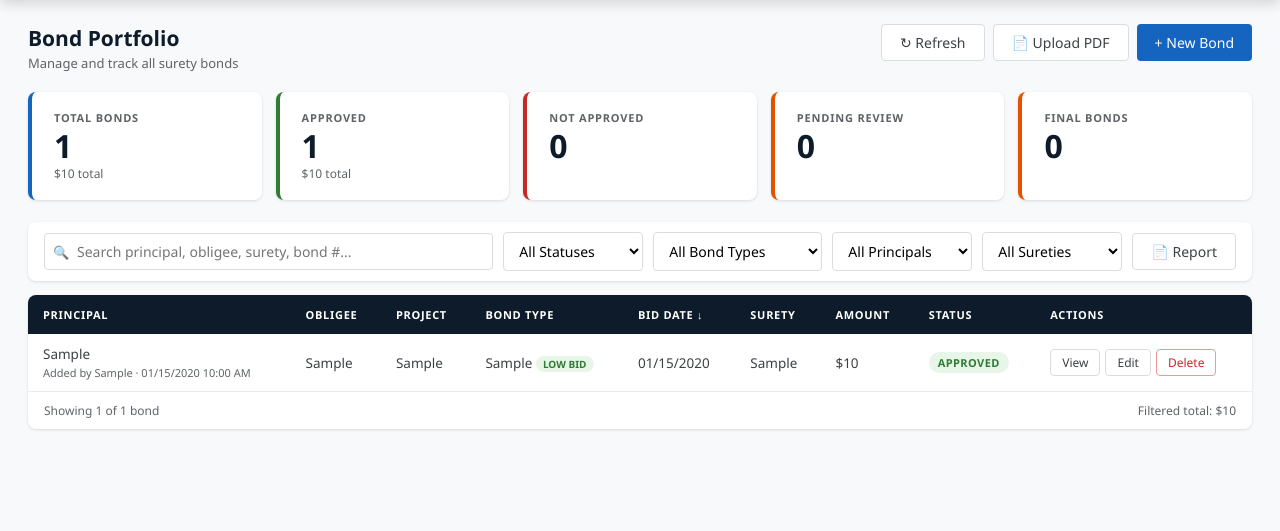
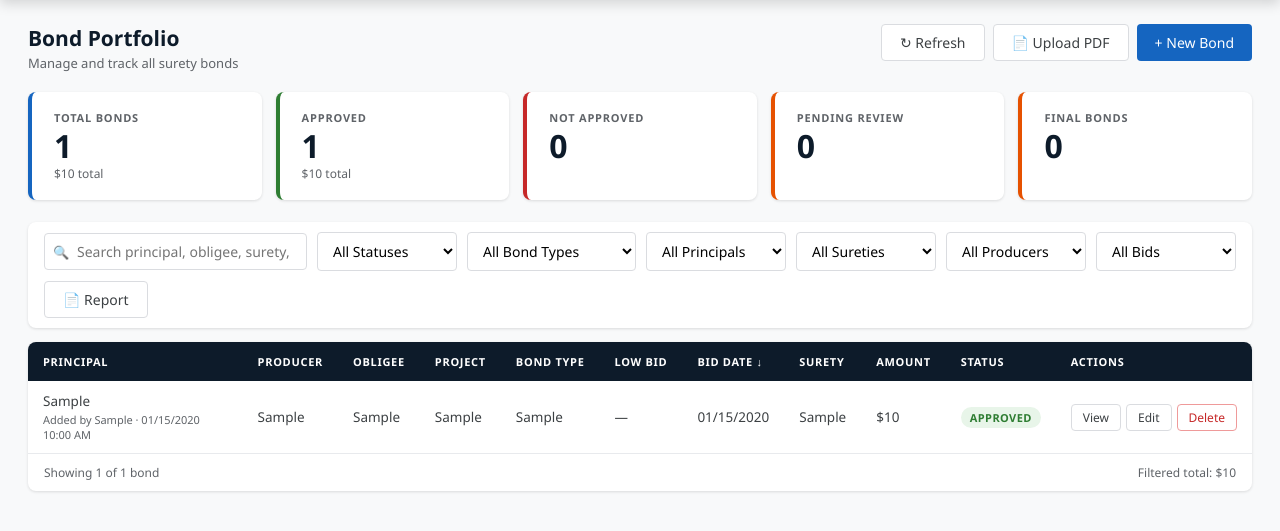
Before and after one commit to councilcomputing-boop/Projects, a Flask app: page / in a window 1280 px wide. Shown: the part 60-591 px from the top of the page. Run offline with Flask 3, Linux system fonts and the light colour scheme; a user stored in the database is signed in; tables that the repository leaves empty hold one stand-in row (values such as "Sample post").

Commit message:
Add Producer field and Low Bid quick-toggle to Bond Tracker
Producer is a new optional field on bonds (form, table column, filter,
sort, Excel report, activity log). Low Bid moves from a form-only
checkbox to a sortable/filterable column with a click-to-toggle badge
on Bid Bonds, so it can be flipped without opening the edit form.

Also fixes a pre-existing SQLite migration gap: several bond columns
and the users invite_token/invite_expires columns were only ever
migrated on Postgres, breaking local SQLite dev.

```diff
--- a/Bond App/app.py
+++ b/Bond App/app.py
@@ -116,6 +116,7 @@ def create_bond():
         bond_type            = data['bond_type'],
         principal            = data['principal'].strip(),
         obligee              = data['obligee'].strip(),
+        producer             = data.get('producer', '').strip(),
         project              = data.get('project', '').strip(),
         project_description  = data.get('project_description', '').strip(),
         surety               = data['surety'].strip(),
@@ -152,6 +153,7 @@ def update_bond(bond_id):
     bond.bond_type           = data.get('bond_type',           bond.bond_type)
     bond.principal           = data.get('principal',           bond.principal).strip()
     bond.obligee             = data.get('obligee',             bond.obligee).strip()
+    bond.producer            = data.get('producer',            bond.producer or '').strip()
     bond.project             = data.get('project',             bond.project or '').strip()
     bond.project_description = data.get('project_description', bond.project_description or '').strip()
     bond.surety              = data.get('surety',              bond.surety).strip()
@@ -167,6 +169,23 @@ def update_bond(bond_id):
     bond.low_bid             = bool(data.get('low_bid', bond.low_bid or False))
     bond.updated_by          = current_user.username
     bond.updated_at          = datetime.utcnow()
+
+    log_action(bond, 'updated', old_data)
+    db.session.commit()
+
+    return jsonify(bond.to_dict())
+
+
+@app.route('/api/bonds/<int:bond_id>/low-bid', methods=['PUT'])
+@login_required
+def toggle_low_bid(bond_id):
+    bond = Bond.query.get_or_404(bond_id)
+    old_data = bond.to_dict()
+    data = request.get_json()
+
+    bond.low_bid    = bool(data.get('low_bid', False))
+    bond.updated_by = current_user.username
+    bond.updated_at = datetime.utcnow()
 
     log_action(bond, 'updated', old_data)
     db.session.commit()
@@ -202,6 +221,7 @@ def create_final_bond(bond_id):
         bond_type           = 'Final Bond',
         principal           = orig.principal,
         obligee             = orig.obligee,
+        producer            = orig.producer,
         project             = orig.project,
         project_description = orig.project_description,
         surety              = orig.surety,
@@ -648,8 +668,8 @@ def generate_excel():
     ws = wb.active
     ws.title = 'Bond Report'
 
-    headers = ['Bond #', 'Bond Type', 'Principal', 'Obligee', 'Project', 'Project Description',
-               'Surety', 'Amount', 'Bid Bond %', 'Bid Date', 'Decision Date',
+    headers = ['Bond #', 'Bond Type', 'Principal', 'Obligee', 'Producer', 'Project', 'Project Description',
+               'Surety', 'Amount', 'Bid Bond %', 'Low Bid', 'Bid Date', 'Decision Date',
                'Status', 'Notes', 'Work on Hand', 'Work on Hand Low']
 
     hdr_fill = PatternFill(start_color='0D1B2A', end_color='0D1B2A', fill_type='solid')
@@ -669,10 +689,11 @@ def generate_excel():
     for ri, bond in enumerate(bonds, 2):
         row_data = [
             bond.bond_number or 'N/A', bond.bond_type, bond.principal,
-            bond.obligee, bond.project or '', bond.project_description or '',
+            bond.obligee, bond.producer or '', bond.project or '', bond.project_description or '',
             bond.surety,
             bond.bond_amount,
             f'{bond.bid_bond_percent}%' if bond.bid_bond_percent else '',
+            'Yes' if bond.low_bid else 'No',
             bond.bid_date, bond.decision_date,
             bond.status, bond.notes or '',
             bond.work_on_hand or '',
@@ -795,6 +816,31 @@ with app.app_context():
                 conn.execute(text('ALTER TABLE bonds ADD COLUMN IF NOT EXISTS work_on_hand TEXT'))
                 conn.execute(text('ALTER TABLE bonds ADD COLUMN IF NOT EXISTS work_on_hand_low BOOLEAN DEFAULT FALSE'))
                 conn.execute(text('ALTER TABLE bonds ADD COLUMN IF NOT EXISTS low_bid BOOLEAN DEFAULT FALSE'))
+                conn.execute(text('ALTER TABLE bonds ADD COLUMN IF NOT EXISTS producer VARCHAR(200)'))
+                conn.execute(text('ALTER TABLE users ADD COLUMN IF NOT EXISTS invite_token VARCHAR(64)'))
+                conn.execute(text('ALTER TABLE users ADD COLUMN IF NOT EXISTS invite_expires TIMESTAMP'))
+                conn.commit()
+            else:
+                # SQLite has no "ADD COLUMN IF NOT EXISTS" — check PRAGMA table_info instead
+                bond_cols = {row[1] for row in conn.execute(text('PRAGMA table_info(bonds)'))}
+                bond_migrations = [
+                    ('expiration_date',     'VARCHAR(10)'),
+                    ('project',             'VARCHAR(300)'),
+                    ('project_description', 'TEXT'),
+                    ('bid_bond_percent',    'FLOAT'),
+                    ('work_on_hand',        'TEXT'),
+                    ('work_on_hand_low',    'BOOLEAN DEFAULT 0'),
+                    ('low_bid',             'BOOLEAN DEFAULT 0'),
+                    ('producer',            'VARCHAR(200)'),
+                ]
+                for col_name, col_type in bond_migrations:
+                    if col_name not in bond_cols:
+                        conn.execute(text(f'ALTER TABLE bonds ADD COLUMN {col_name} {col_type}'))
+                user_cols = {row[1] for row in conn.execute(text('PRAGMA table_info(users)'))}
+                if 'invite_token' not in user_cols:
+                    conn.execute(text('ALTER TABLE users ADD COLUMN invite_token VARCHAR(64)'))
+                if 'invite_expires' not in user_cols:
+                    conn.execute(text('ALTER TABLE users ADD COLUMN invite_expires DATETIME'))
                 conn.commit()
     except Exception:
         pass
--- a/Bond App/database.py
+++ b/Bond App/database.py
@@ -54,6 +54,7 @@ class Bond(db.Model):
     bond_type            = db.Column(db.String(50), nullable=False)
     principal            = db.Column(db.String(200), nullable=False)
     obligee              = db.Column(db.String(200), nullable=False)
+    producer             = db.Column(db.String(200))
     project              = db.Column(db.String(300))
     project_description  = db.Column(db.Text)
     surety               = db.Column(db.String(200), nullable=False)
@@ -79,6 +80,7 @@ class Bond(db.Model):
             'bond_type':           self.bond_type,
             'principal':           self.principal,
             'obligee':             self.obligee,
+            'producer':            self.producer or '',
             'project':             self.project or '',
             'project_description': self.project_description or '',
             'surety':              self.surety,
--- a/Bond App/templates/index.html
+++ b/Bond App/templates/index.html
@@ -194,7 +194,12 @@
 
         @media (max-width: 1100px) { .stats { grid-template-columns: repeat(3,1fr); } }
         @media (max-width: 960px)  { .stats { grid-template-columns: repeat(2,1fr); } }
-        @media (max-width: 680px) { .main { padding: 14px; } .hdr { padding: 0 14px; } .fg { grid-template-columns: 1fr; } .page-hdr { flex-direction: column; gap: 10px; } .hdr-nav { display: none; } }
+        @media (max-width: 680px) {
+            .main { padding: 14px; } .hdr { padding: 0 14px; } .fg { grid-template-columns: 1fr; } .page-hdr { flex-direction: column; gap: 10px; } .hdr-nav { display: none; }
+            /* Hide lower-priority columns on phones — still visible via View */
+            .bonds-table th:nth-child(3), .bonds-table td:nth-child(3),
+            .bonds-table th:nth-child(4), .bonds-table td:nth-child(4) { display: none; }
+        }
     </style>
 </head>
 <body>
@@ -356,17 +361,27 @@
             <select class="flt" id="fltSurety" onchange="renderBonds()">
                 <option value="">All Sureties</option>
             </select>
+            <select class="flt" id="fltProducer" onchange="renderBonds()">
+                <option value="">All Producers</option>
+            </select>
+            <select class="flt" id="fltLowBid" onchange="renderBonds()">
+                <option value="">All Bids</option>
+                <option value="low">Low Bid</option>
+                <option value="not-low">Not Low</option>
+            </select>
             <button class="btn btn-secondary" onclick="openReport()" style="white-space:nowrap;">&#128196; Report</button>
         </div>
 
         <div class="tcard">
             <div class="twrap">
-                <table>
+                <table class="bonds-table">
                     <thead><tr>
                         <th id="th-principal"   onclick="sort('principal')">Principal</th>
+                        <th id="th-producer"    onclick="sort('producer')">Producer</th>
                         <th id="th-obligee"     onclick="sort('obligee')">Obligee</th>
                         <th id="th-project"     onclick="sort('project')">Project</th>
                         <th id="th-bond_type"   onclick="sort('bond_type')">Bond Type</th>
+                        <th id="th-low_bid"     onclick="sort('low_bid')">Low Bid</th>
                         <th id="th-bid_date"    onclick="sort('bid_date')">Bid Date</th>
                         <th id="th-surety"      onclick="sort('surety')">Surety</th>
                         <th id="th-bond_amount" onclick="sort('bond_amount')">Amount</th>
@@ -533,6 +548,7 @@
                 <div class="fgrp"><label class="flbl">Bond Type <span class="req">*</span></label>
                     <select class="fc" id="fType" required onchange="onBondTypeChange()"><option value="">Select...</option><option>Bid Bond</option><option>Final Bond</option><option>License Bond</option><option>Maintenance Bond</option><option>Other</option></select>
                 </div>
+                <div class="fgrp"><label class="flbl">Producer</label><input type="text" class="fc" id="fProducer" placeholder="Agency producer/agent name"></div>
                 <div class="fgrp"><label class="flbl">Bond Amount ($)</label><input type="number" class="fc" id="fAmt" min="0" step="0.01"></div>
                 <div class="fgrp"><label class="flbl">Bid Date</label><input type="date" class="fc" id="fBidDate"></div>
                 <div class="fgrp" id="bidPctRow" style="display:none;"><label class="flbl">Bid Bond %</label>
@@ -545,7 +561,7 @@
                     </select>
                 </div>
                 <div class="fgrp" id="bidPctCustomRow" style="display:none;"><label class="flbl">Custom Bid Bond %</label><input type="number" class="fc" id="fBidPctCustom" min="0" max="100" step="0.1" placeholder="e.g. 15"></div>
-                <div class="fgrp full"><label style="display:flex;align-items:center;gap:10px;cursor:pointer;margin-top:2px;"><input type="checkbox" id="fLowBid" style="width:17px;height:17px;accent-color:#2e7d32;flex-shrink:0;"> <span style="font-size:14px;font-weight:500;color:#2e7d32;">Low Bid</span></label></div>
+                <div class="fgrp full" id="lowBidRow" style="display:none;"><label style="display:flex;align-items:center;gap:10px;cursor:pointer;margin-top:2px;"><input type="checkbox" id="fLowBid" style="width:17px;height:17px;accent-color:#2e7d32;flex-shrink:0;"> <span style="font-size:14px;font-weight:500;color:#2e7d32;">Low Bid</span></label></div>
                 <div class="fsect">Parties</div>
                 <div class="fgrp full"><label class="flbl">Principal (Contractor / Applicant) <span class="req">*</span></label><input type="text" class="fc" id="fPrincipal" placeholder="Name of contractor or entity requesting the bond" required></div>
                 <div class="fgrp full"><label class="flbl">Obligee (Requiring Party) <span class="req">*</span></label><input type="text" class="fc" id="fObligee" placeholder="Entity requiring the bond" required></div>
@@ -681,7 +697,7 @@ let activeTab = 'bonds';
 
 const LABELS = {
     bond_type:'Bond Type', principal:'Principal',
-    obligee:'Obligee', project:'Project', project_description:'Project Description',
+    obligee:'Obligee', producer:'Producer', project:'Project', project_description:'Project Description',
     surety:'Surety', bond_amount:'Amount', bid_bond_percent:'Bid Bond %',
     bid_date:'Bid Date', decision_date:'Decision Date',
     status:'Status', notes:'Notes', work_on_hand:'Work on Hand', low_bid:'Low Bid',
@@ -741,6 +757,12 @@ function populatePrincipalFilter() {
     const sureties = [...new Set(bonds.map(b=>b.surety).filter(Boolean))].sort();
     surSel.innerHTML = '<option value="">All Sureties</option>' +
         sureties.map(s=>`<option value="${esc(s)}"${s===surCur?' selected':''}>${esc(s)}</option>`).join('');
+
+    const prodSel = document.getElementById('fltProducer');
+    const prodCur = prodSel.value;
+    const producers = [...new Set(bonds.map(b=>b.producer).filter(Boolean))].sort();
+    prodSel.innerHTML = '<option value="">All Producers</option>' +
+        producers.map(p=>`<option value="${esc(p)}"${p===prodCur?' selected':''}>${esc(p)}</option>`).join('');
 }
 
 function expStyle(dateStr) {
@@ -758,16 +780,20 @@ function renderBonds() {
     const tf  = document.getElementById('fltType').value;
     const pf  = document.getElementById('fltPrincipal').value;
     const suf = document.getElementById('fltSurety').value;
+    const prf = document.getElementById('fltProducer').value;
+    const lbf = document.getElementById('fltLowBid').value;
 
     let rows = bonds.filter(b => {
-        const hit = !q || [b.principal,b.obligee,b.surety,b.bond_type,b.project]
+        const hit = !q || [b.principal,b.obligee,b.surety,b.bond_type,b.project,b.producer]
             .some(v=>(v||'').toLowerCase().includes(q));
-        return hit && (!sf||b.status===sf) && (!tf||b.bond_type===tf) && (!pf||b.principal===pf) && (!suf||b.surety===suf);
+        return hit && (!sf||b.status===sf) && (!tf||b.bond_type===tf) && (!pf||b.principal===pf) && (!suf||b.surety===suf)
+            && (!prf||b.producer===prf) && (!lbf||(lbf==='low'?b.low_bid:!b.low_bid));
     });
 
     rows.sort((a,b)=>{
         let va=a[sortF]??'', vb=b[sortF]??'';
         if(sortF==='bond_amount'){va=+va||0;vb=+vb||0;}
+        if(sortF==='low_bid'){va=va?1:0;vb=vb?1:0;}
         return sortAsc?(va<vb?-1:va>vb?1:0):(va>vb?-1:va<vb?1:0);
     });
 
@@ -784,12 +810,16 @@ function renderBonds() {
             const amt = b.bond_amount ? '$'+(+b.bond_amount).toLocaleString('en-US',{maximumFractionDigits:0}) : '&mdash;';
             const amtSub = (b.bond_type==='Bid Bond'&&b.bid_bond_percent&&b.bond_amount)
                 ? `<div class="meta">${b.bid_bond_percent}% = $${(b.bond_amount*b.bid_bond_percent/100).toLocaleString('en-US',{maximumFractionDigits:0})}</div>` : '';
-            const lowBidBadge = b.low_bid ? ' <span style="background:#e8f5e9;color:#2e7d32;border-radius:10px;padding:1px 7px;font-size:10px;font-weight:700;vertical-align:middle;">LOW BID</span>' : '';
+            const lowBidCell = b.bond_type==='Bid Bond'
+                ? `<button onclick="toggleLowBid(${b.id})" style="border:none;cursor:pointer;border-radius:20px;padding:3px 10px;font-size:11px;font-weight:700;text-transform:uppercase;letter-spacing:0.4px;${b.low_bid?'background:#e8f5e9;color:#2e7d32;':'background:var(--gray-100);color:var(--gray-600);'}">${b.low_bid?'Low Bid':'Not Low'}</button>`
+                : '&mdash;';
             return `<tr>
             <td><span class="principal">${esc(b.principal)}</span><div class="meta">Added by ${esc(b.created_by)} &middot; ${b.created_at}</div></td>
+            <td>${esc(b.producer)||'&mdash;'}</td>
             <td>${esc(b.obligee)}</td>
             <td>${esc(b.project)||'&mdash;'}</td>
-            <td>${esc(b.bond_type)}${lowBidBadge}</td>
+            <td>${esc(b.bond_type)}</td>
+            <td>${lowBidCell}</td>
             <td>${fmtDate(b.bid_date)}</td>
             <td>${esc(b.surety)}</td>
             <td>${amt}${amtSub}</td>
@@ -930,6 +960,22 @@ function sort(field) {
     renderBonds();
 }
 
+// ── Low Bid toggle (no need to open the bond form) ─────────────────────
+async function toggleLowBid(id) {
+    const b = bonds.find(x=>x.id===id);
+    if (!b) return;
+    const prev = b.low_bid;
+    b.low_bid = !prev;
+    renderBonds();
+    try {
+        await api(`/api/bonds/${id}/low-bid`, 'PUT', { low_bid: b.low_bid });
+    } catch(err) {
+        b.low_bid = prev;
+        renderBonds();
+        toast('Could not update low bid — ' + err.message, 'err');
+    }
+}
+
 // ── View ───────────────────────────────────────────────────────────────
 function openView(id) {
     const b = bonds.find(x=>x.id===id);
@@ -956,7 +1002,7 @@ function openView(id) {
     document.getElementById('viewBody').innerHTML = `
         <div class="fg" style="row-gap:16px;">
             <div class="fsect">Bond Information</div>
-            ${dv('Bond Type',b.bond_type)} ${dv('Bid Date',fmtDate(b.bid_date))}
+            ${dv('Bond Type',b.bond_type)} ${dv('Producer',b.producer)} ${dv('Bid Date',fmtDate(b.bid_date))}
             ${dv('Bond Amount',b.bond_amount?'$'+(+b.bond_amount).toLocaleString('en-US'):'')}
             ${bidPctHtml}
             ${b.low_bid?`<div class="fgrp"><div class="flbl">Low Bid</div><div style="margin-top:4px;"><span style="background:#e8f5e9;color:#2e7d32;border-radius:20px;padding:3px 12px;font-size:12px;font-weight:700;">LOW BID</span></div></div>`:''}
@@ -996,6 +1042,7 @@ function openAdd() {
     document.getElementById('formError').style.display='none';
     document.getElementById('bidPctRow').style.display='none';
     document.getElementById('bidPctCustomRow').style.display='none';
+    document.getElementById('lowBidRow').style.display='none';
     document.getElementById('fLowBid').checked=false;
     open_('bondModal');
 }
@@ -1011,6 +1058,7 @@ function openEdit(id) {
     document.getElementById('fBidDate').value    = b.bid_date           ||'';
     document.getElementById('fPrincipal').value  = b.principal          ||'';
     document.getElementById('fObligee').value    = b.obligee            ||'';
+    document.getElementById('fProducer').value   = b.producer           ||'';
     document.getElementById('fProject').value    = b.project            ||'';
     document.getElementById('fProjectDesc').value= b.project_description||'';
     document.getElementById('fSurety').value     = b.surety             ||'';
@@ -1023,6 +1071,7 @@ function openEdit(id) {
     // Bid bond percent
     const isBid = b.bond_type==='Bid Bond';
     document.getElementById('bidPctRow').style.display = isBid ? '' : 'none';
+    document.getElementById('lowBidRow').style.display  = isBid ? '' : 'none';
     if (isBid && b.bid_bond_percent) {
         const pct = +b.bid_bond_percent;
         if ([5,10,20].includes(pct)) {
@@ -1061,6 +1110,7 @@ async function saveBond(e) {
         bid_date:            document.getElementById('fBidDate').value||null,
         principal:           document.getElementById('fPrincipal').value.trim(),
         obligee:             document.getElementById('fObligee').value.trim(),
+        producer:            document.getElementById('fProducer').value.trim(),
         project:             document.getElementById('fProject').value.trim(),
         project_description: document.getElementById('fProjectDesc').value.trim(),
         surety:              document.getElementById('fSurety').value.trim(),
@@ -1126,7 +1176,7 @@ async function loadActivity() {
         let details = '';
         if (l.action==='updated' && l.old_values && l.new_values) {
             const changed = [];
-            const fields = ['bond_number','bond_type','principal','obligee','surety','bond_amount','bid_date','expiration_date','decision_date','status','notes'];
+            const fields = ['bond_number','bond_type','principal','obligee','producer','surety','bond_amount','bid_date','expiration_date','decision_date','status','notes','low_bid'];
             fields.forEach(f=>{
                 const ov=l.old_values[f], nv=l.new_values[f];
                 if(String(ov)!==String(nv)){
@@ -1262,10 +1312,12 @@ function reportParams() {
 function onBondTypeChange() {
     const t = document.getElementById('fType').value;
     document.getElementById('bidPctRow').style.display = t==='Bid Bond' ? '' : 'none';
+    document.getElementById('lowBidRow').style.display  = t==='Bid Bond' ? '' : 'none';
     if (t!=='Bid Bond') {
         document.getElementById('fBidPct').value='';
         document.getElementById('fBidPctCustom').value='';
         document.getElementById('bidPctCustomRow').style.display='none';
+        document.getElementById('fLowBid').checked=false;
     }
 }
 function onBidPctChange() {
```
